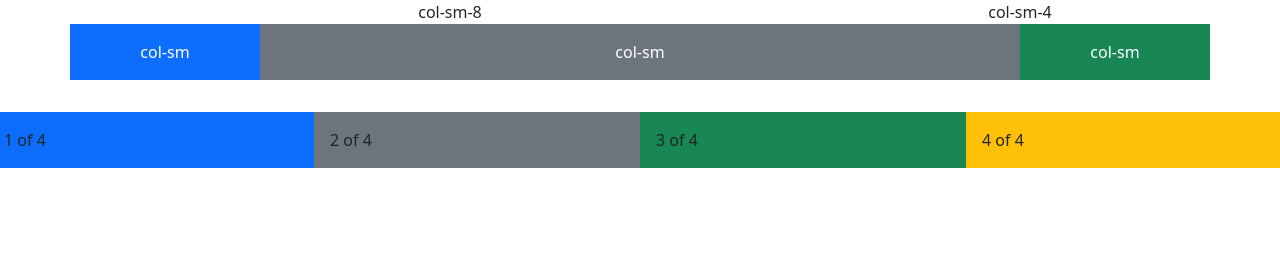
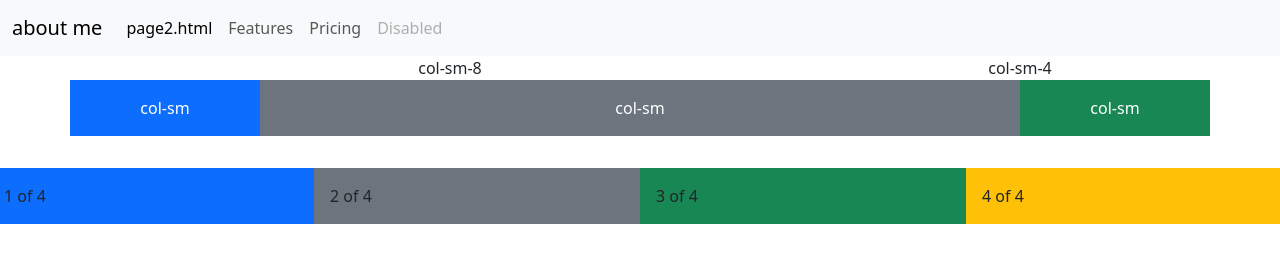
Before and after one commit to titanlee0175-lgtm/i404, a plain HTML site: page index1.html in a window 1280 px wide. Drawn offline with nearby package versions, Linux system fonts and the light colour scheme.

Commit message:
Update index1.html

```diff
--- a/index1.html
+++ b/index1.html
@@ -11,6 +11,34 @@
 
   </head>
   <body>
+        <nav class="navbar navbar-expand-lg bg-body-tertiary">
+      <div class="container-fluid">
+        <a class="navbar-brand" href="test1.html">about me</a>
+        <button class="navbar-toggler" type="button" data-bs-toggle="collapse" data-bs-target="#navbarNav" aria-controls="navbarNav" aria-expanded="false" aria-label="Toggle navigation">
+          <span class="navbar-toggler-icon"></span>
+        </button>
+        <div class="collapse navbar-collapse" id="navbarNav">
+          <ul class="navbar-nav">
+            <li class="nav-item">
+              <a class="nav-link active" aria-current="page" href="page2.html">page2.html</a>
+            </li>
+            <li class="nav-item">
+              <a class="nav-link" href="#">Features</a>
+            </li>
+            <li class="nav-item">
+              <a class="nav-link" href="#">Pricing</a>
+            </li>
+            <li class="nav-item">
+              <a class="nav-link disabled" aria-disabled="true">Disabled</a>
+            </li>
+          </ul>
+        </div>
+      </div>
+    </nav>
+
+
+
+
        <div class="container text-center">
       <div class="row">
         <div class="col-sm-8">col-sm-8</div>
```
Lines whose indentation alone changed are shown as unchanged.
